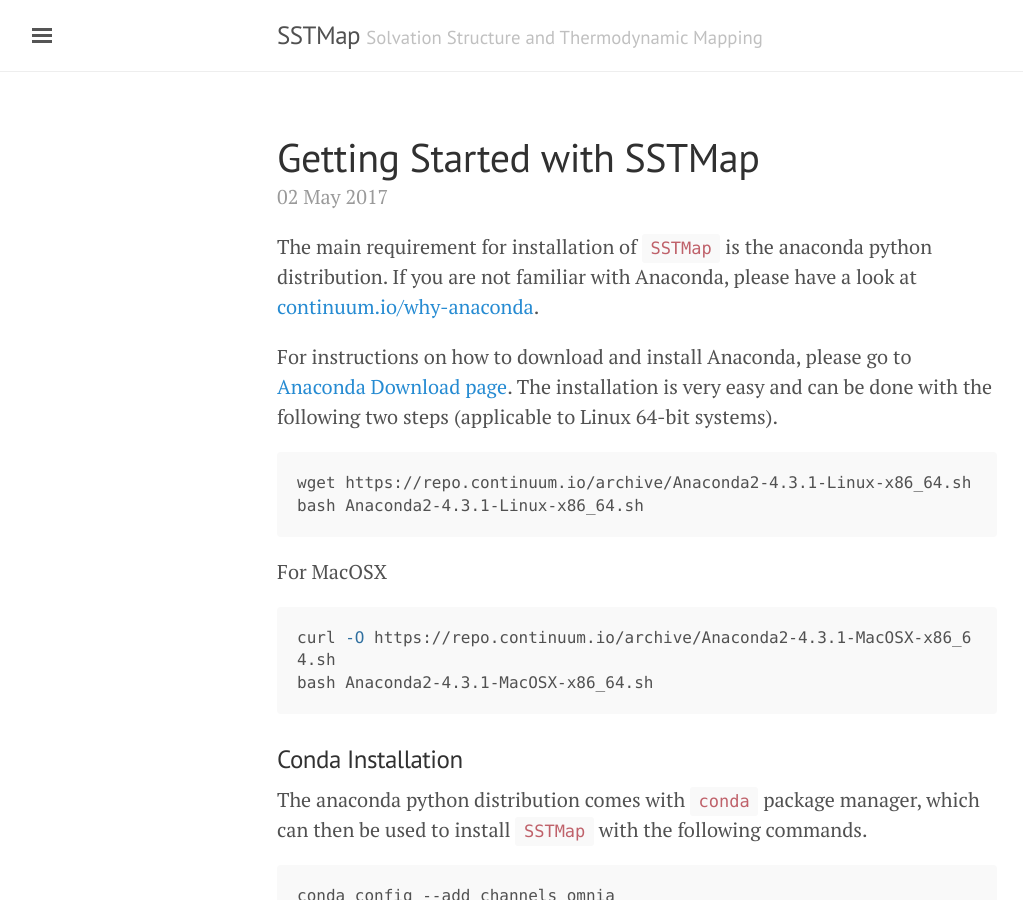
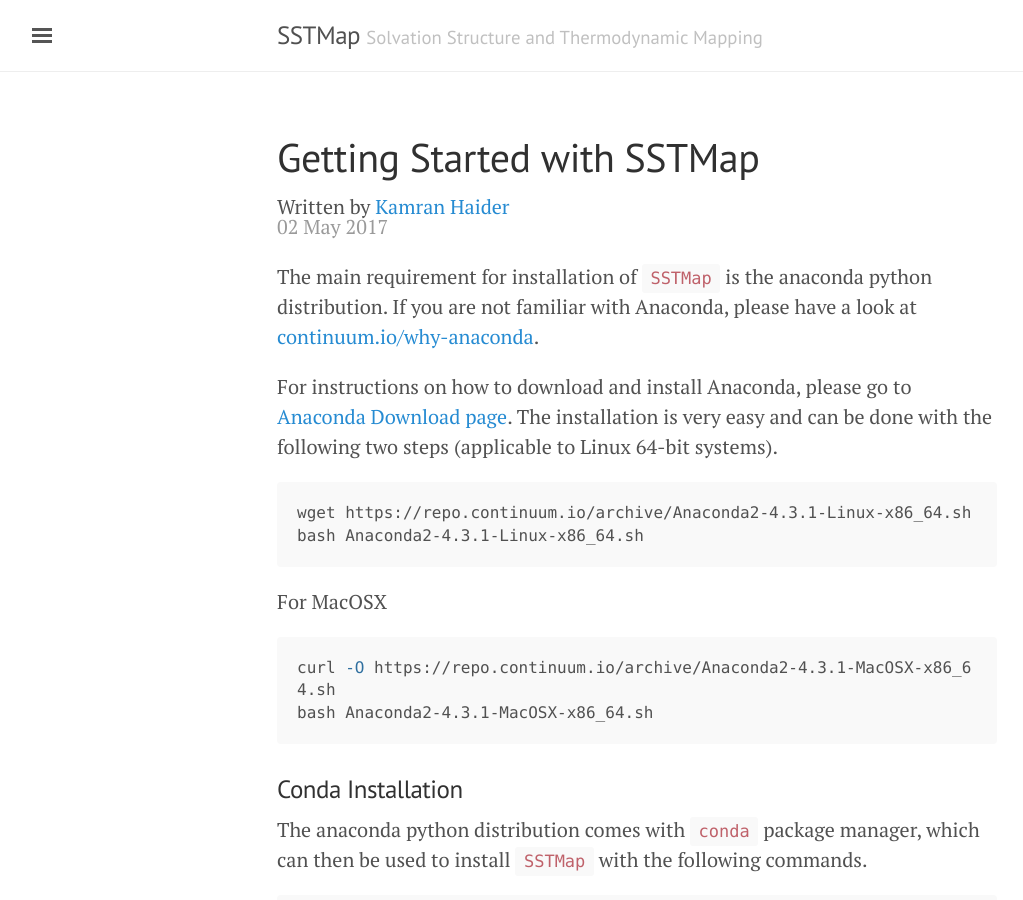
Before and after one commit to KurtzmanLab/SSTMap, a Jekyll site: the page built from _posts/2017-05-02-getting-started.md, in a window 1280 px wide and 900 px high. Shown: the whole window, without its empty margins (3-1026 px from the left). Built offline with Jekyll 4.4.1, drawn with Linux system fonts in a browser that asks for light colours.

Commit message:
Update post.html

```diff
--- a/_layouts/post.html
+++ b/_layouts/post.html
@@ -2,8 +2,30 @@
 layout: default
 ---
 
+
 <div class="post">
   <h1 class="post-title">{{ page.title }}</h1>
+  <!-- Output author details if some exist. -->
+  <span class="post-authors">
+    {% assign authorCount = page.author | size %}
+    {% if authorCount == 0 %}
+      <a href="sstmap.org" target="_blank">SSTMap</a>
+    {% elsif authorCount == 1 %}
+      {% assign the_author = site.data.authors[page.author] %}
+        Written by <a href="{{ the_author.web }}" target="_blank">{{ the_author.name }}</a>
+    {% else %}
+      {% for nth_author in page.author %}
+        {% assign the_author = site.data.authors[nth_author]%}
+        {% if forloop.first %}
+          Written by <a href="{{ the_author.web }}" target="_blank">{{ the_author.name }}</a>
+        {% elsif forloop.last %}
+          and <a href="{{ the_author.web }}" target="_blank">{{ the_author.name }}</a>
+        {% else %}
+            , <a href="{{ the_author.web }}" target="_blank">{{ the_author.name }}</a>
+        {% endif %}
+      {% endfor %}
+    {% endif %}
+  </span>
   <span class="post-date">{{ page.date | date_to_string }}</span>
   {{ content }}
 </div>
@@ -14,7 +36,7 @@
     {% for post in site.related_posts limit:3 %}
       <li>
         <h3>
-          <a href="{{ site.baseurl }}{{ post.url }}">
+          <a href="{{ post.url }}">
             {{ post.title }}
             <small>{{ post.date | date_to_string }}</small>
           </a>
```
